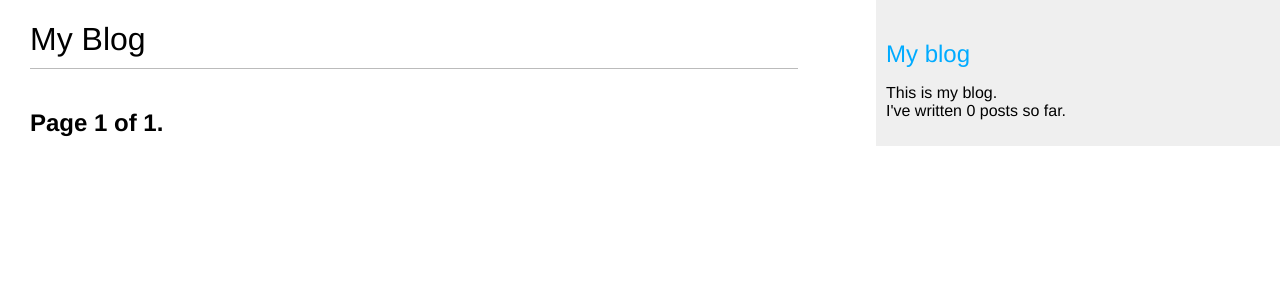
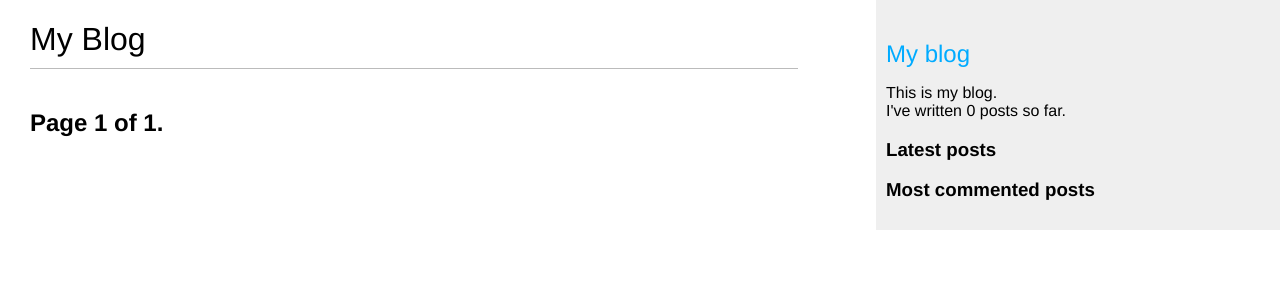
Before and after one commit to KlurTyan/Blog-Project, a Django app: page /blog/ in a window 1280 px wide. Shown: the top 300 px of the page. Run offline with Django 4.2, Linux system fonts and the light colour scheme; data that the repository does not hold is empty.

Commit message:
Implementation of application-specific template tags

```diff
--- a/blog/templates/blog/base.html
+++ b/blog/templates/blog/base.html
@@ -19,6 +19,15 @@
             This is my blog. <br>
             I've written {% total_posts %} posts so far.
         </p>
+        <h3>Latest posts</h3>
+        {% show_latest_posts 3 %}
+        <h3>Most commented posts</h3>
+        {% get_most_commented_posts as most_commented_posts %} <ul>
+            {% for post in most_commented_posts %}
+            <li>
+                <a href="{{ post.get_absolute_url }}">{{ post.title }}</a>
+            </li>
+            {% endfor %}
     </div>
 </body>
 
--- /dev/null
+++ b/blog/templates/blog/post/latest_posts.html
@@ -0,0 +1,7 @@
+<ul>
+    {% for post in latest_posts %}
+    <li>
+        <a href="{{ post.get_absolute_url }}">{{ post.title }}</a>
+    </li>
+    {% endfor %}
+</ul>
--- a/blog/templatetags/blog_tags.py
+++ b/blog/templatetags/blog_tags.py
@@ -1,4 +1,6 @@
 from django import template
+from django.db.models import Count
+
 from ..models import Post
 
 register = template.Library()
@@ -7,3 +9,16 @@ register = template.Library()
 @register.simple_tag
 def total_posts():
     return Post.published.count()
+
+
+@register.simple_tag
+def get_most_commented_posts(count=5):
+    return Post.published.annotate(total_comments=Count("comments")).order_by(
+        "-total_comments"
+    )[:count]
+
+
+@register.inclusion_tag("blog/post/latest_posts.html")
+def show_latest_posts(count=5):
+    latest_posts = Post.published.order_by("-publish")[:count]
+    return {"latest_posts": latest_posts}
```
